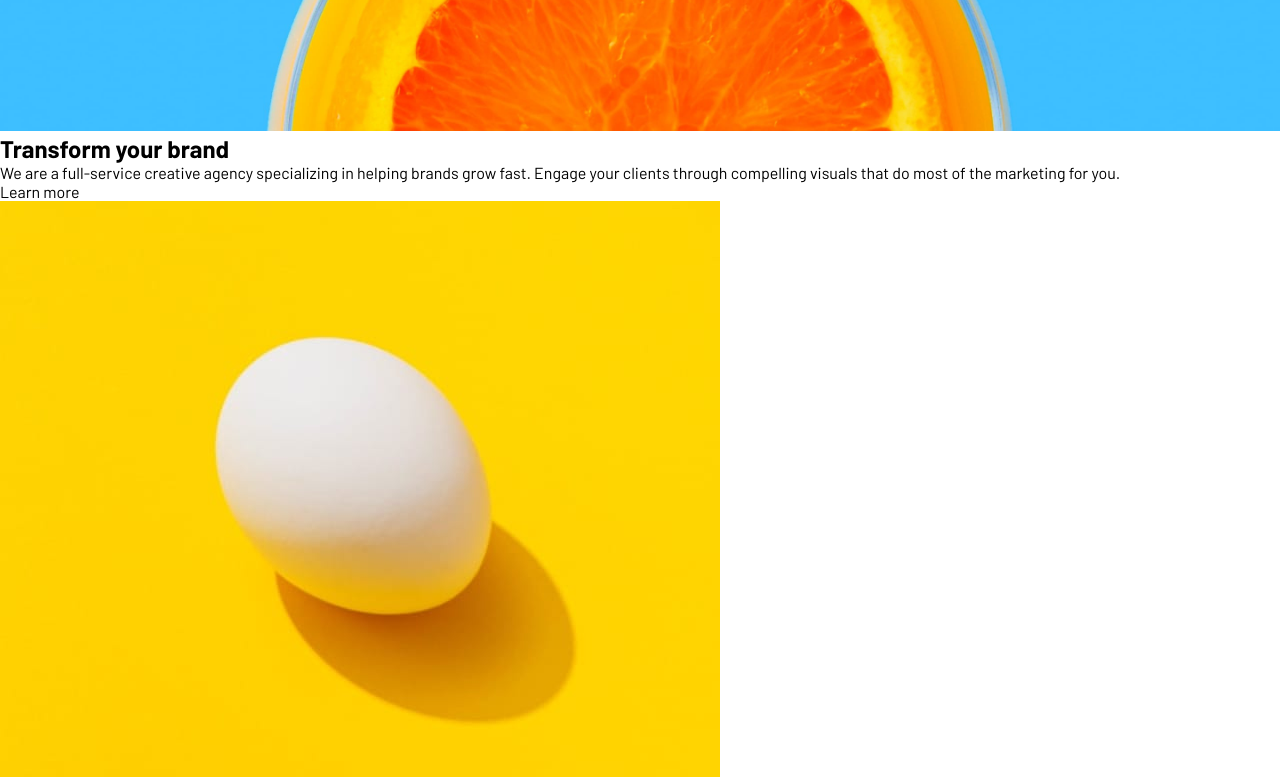
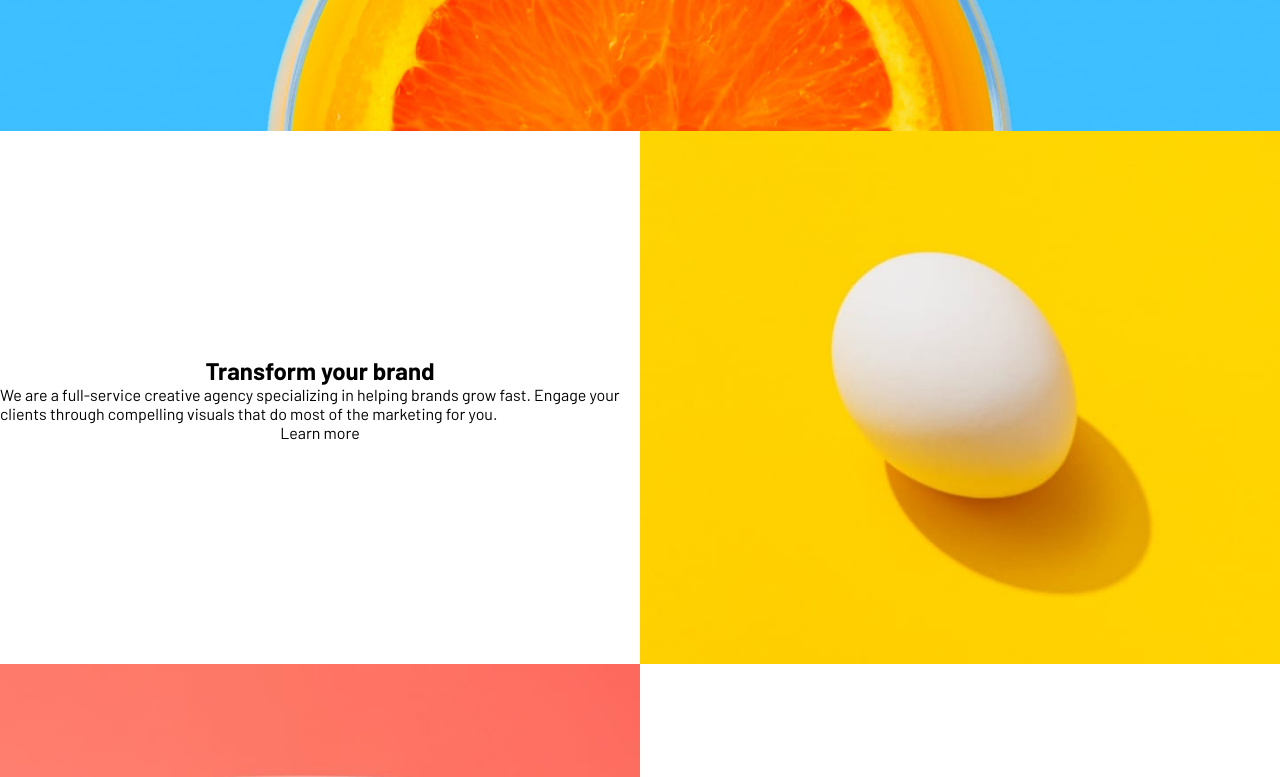
Before and after one commit to ibra-san/sunnyside-agency-landing-page-main, a React (Create React App) app in the folder frontend/: page / in a window 1280 px wide. Shown: the part 580-1357 px from the top of the page. Built offline with nearby package versions, Linux system fonts and the light colour scheme; a web font is replaced by a local one.

Commit message:
Update: Resized images of section 1 and 2

```diff
--- a/frontend/src/App.scss
+++ b/frontend/src/App.scss
@@ -197,4 +197,24 @@ $DefaultFontSize: 18px;
       }
     }
   }
+
+
+  .Section1, .Section2{
+    margin-top: -3px;
+    padding: 0;
+    display: flex;
+    width: 100%;
+
+    &__Text {
+      width: 50vw;
+      display: flex;
+      flex-direction: column;
+      justify-content: center;
+      align-items: center;
+    }
+
+    &__Img {
+      width: 50vw;
+    }
+  }
 }
--- a/frontend/src/components/Section1.js
+++ b/frontend/src/components/Section1.js
@@ -9,7 +9,7 @@ function Section1() {
         <div className='Section1__Text--Button'>Learn more</div>
       </div>
 
-      <picture>
+      <picture className='Section1__Pic'>
         <source className="Section1__Img" media="(max-width: 450px)" srcset="images/mobile/image-transform.jpg" alt="Egg reflection" />
         <img className="Section1__Img" src="images/desktop/image-transform.jpg" alt="Egg reflection" />
       </picture>
```
